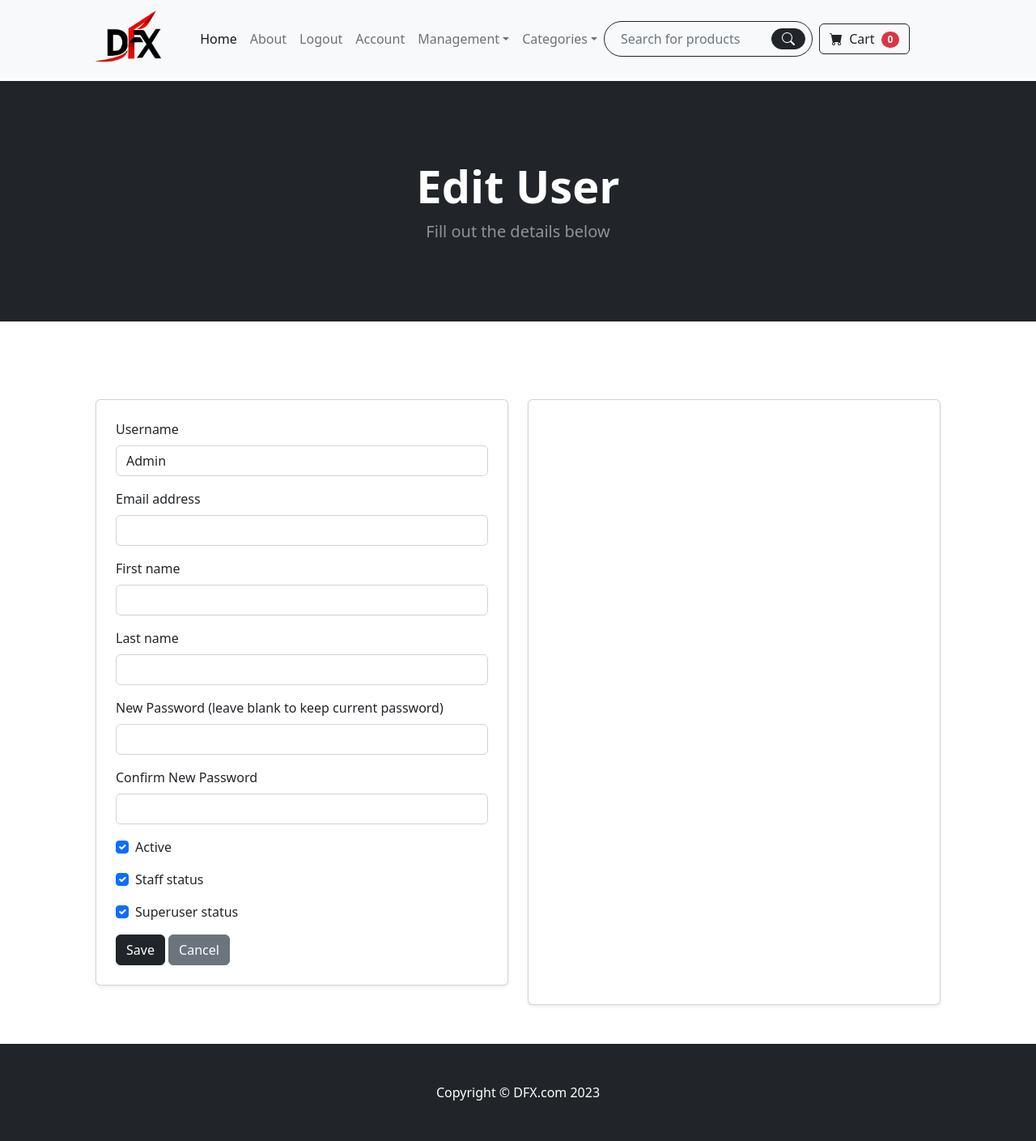
After one commit to davystine/dfx, a Django app: page /users/update/1/ in a window 1280 px wide. The commit adds this page. Shown: the whole page at 81% size. Run offline with Django 5.2, Linux system fonts and the light colour scheme; a user stored in the database is signed in; data comes from the database, SQL or seed files in the repository; both versions use the stored data as it was after the commit; some libraries are stand-ins or nearby versions.

Commit message:
Included User management and turned off debug

```diff
--- a/eshop/eshop/settings.py
+++ b/eshop/eshop/settings.py
@@ -28,7 +28,7 @@ BASE_DIR = Path(__file__).resolve().parent.parent
 SECRET_KEY = 'django-insecure-qn^p*+77e1nm+1^cv0ae7+5e*+t)vm9#agv05#6s#m%s%vaj+g'
 
 # SECURITY WARNING: don't run with debug turned on in production!
-DEBUG = True
+DEBUG = False
 
 ALLOWED_HOSTS = ['*']
 
--- a/eshop/management/forms.py
+++ b/eshop/management/forms.py
@@ -1,5 +1,7 @@
 from django import forms
 from store.models import Item, Category
+from django.contrib.auth.models import User, Group
+from django.contrib.auth.forms import UserCreationForm
 
 class ItemForm(forms.ModelForm):
     class Meta:
@@ -28,12 +30,57 @@ class CategoryForm(forms.ModelForm):
         self.fields['parent_category'].widget.attrs.update({'class': 'form-control'})
 
 
-class UserForm(forms.ModelForm):
+class UserCreationFormWithPassword(UserCreationForm):
     class Meta:
         model = User
         fields = ['username', 'email', 'first_name', 'last_name', 'is_active', 'is_staff', 'is_superuser']
+        widgets = {
+            'username': forms.TextInput(attrs={'class': 'form-control'}),
+            'email': forms.EmailInput(attrs={'class': 'form-control'}),
+            'first_name': forms.TextInput(attrs={'class': 'form-control'}),
+            'last_name': forms.TextInput(attrs={'class': 'form-control'}),
+            'is_active': forms.CheckboxInput(attrs={'class': 'form-check-input'}),
+            'is_staff': forms.CheckboxInput(attrs={'class': 'form-check-input'}),
+            'is_superuser': forms.CheckboxInput(attrs={'class': 'form-check-input'}),
+        }
 
-    def __init__(self, *args, **kwargs):
-        super(UserForm, self).__init__(*args, **kwargs)
-        for field in self.fields.values():
-            field.widget.attrs.update({'class': 'form-control'})
+class UserUpdateForm(forms.ModelForm):
+    new_password = forms.CharField(
+        label='New Password (leave blank to keep current password)',
+        required=False,
+        widget=forms.PasswordInput(attrs={'class': 'form-control'})
+    )
+    new_password2 = forms.CharField(
+        label='Confirm New Password',
+        required=False,
+        widget=forms.PasswordInput(attrs={'class': 'form-control'})
+    )
+
+    class Meta:
+        model = User
+        fields = ['username', 'email', 'first_name', 'last_name', 'is_active', 'is_staff', 'is_superuser']
+        widgets = {
+            'username': forms.TextInput(attrs={'class': 'form-control'}),
+            'email': forms.EmailInput(attrs={'class': 'form-control'}),
+            'first_name': forms.TextInput(attrs={'class': 'form-control'}),
+            'last_name': forms.TextInput(attrs={'class': 'form-control'}),
+            'is_active': forms.CheckboxInput(attrs={'class': 'form-check-input'}),
+            'is_staff': forms.CheckboxInput(attrs={'class': 'form-check-input'}),
+            'is_superuser': forms.CheckboxInput(attrs={'class': 'form-check-input'}),
+        }
+
+    def clean_new_password2(self):
+        password1 = self.cleaned_data.get("new_password")
+        password2 = self.cleaned_data.get("new_password2")
+        if password1 and password2 and password1 != password2:
+            raise forms.ValidationError("Passwords don't match")
+        return password2
+
+    def save(self, commit=True):
+        user = super(UserUpdateForm, self).save(commit=False)
+        new_password = self.cleaned_data.get("new_password")
+        if new_password:
+            user.set_password(new_password)
+        if commit:
+            user.save()
+        return user
--- /dev/null
+++ b/eshop/management/templates/management/user_form.html
@@ -0,0 +1,95 @@
+{% extends "store/base.html" %}
+{% load static %}
+
+{% block content %}
+<!-- Link to user.js (if you have any JavaScript for form enhancements) -->
+<script src="https://code.jquery.com/jquery-3.6.0.min.js"></script>
+<script src="{% static 'js/user.js' %}"></script>
+
+<header class="bg-dark py-5">
+    <div class="container px-4 px-lg-5 my-5">
+        <div class="text-center text-white">
+            <h1 class="display-4 fw-bolder">{% if form.instance.pk %}Edit User{% else %}Add User{% endif %}</h1>
+            <p class="lead fw-normal text-white-50 mb-0">Fill out the details below</p>
+        </div>
+    </div>
+</header>
+
+<section class="py-5">
+    <div class="container px-4 px-lg-5 mt-5">
+        <div class="row justify-content-center">
+            <div class="col-lg-6">
+                <div class="card shadow-sm p-4 mb-4">
+                    <form method="post" id="user-form">
+                        {% csrf_token %}
+
+                        <!-- User Fields -->
+                        <div class="mb-3">
+                            <label for="id_username" class="form-label">{{ form.username.label }}</label>
+                            {{ form.username }}
+                        </div>
+                        <div class="mb-3">
+                            <label for="id_email" class="form-label">{{ form.email.label }}</label>
+                            {{ form.email }}
+                        </div>
+                        <div class="mb-3">
+                            <label for="id_first_name" class="form-label">{{ form.first_name.label }}</label>
+                            {{ form.first_name }}
+                        </div>
+                        <div class="mb-3">
+                            <label for="id_last_name" class="form-label">{{ form.last_name.label }}</label>
+                            {{ form.last_name }}
+                        </div>
+
+                        <!-- Password Fields for New Users Only -->
+                        {% if not form.instance.pk %}
+                        <div class="mb-3">
+                            <label for="id_password1" class="form-label">{{ form.password1.label }}</label>
+                            {{ form.password1 }}
+                        </div>
+                        <div class="mb-3">
+                            <label for="id_password2" class="form-label">{{ form.password2.label }}</label>
+                            {{ form.password2 }}
+                        </div>
+                        {% else %}
+                        <!-- Option to Update Password for Existing Users -->
+                        <div class="mb-3">
+                            <label for="id_new_password" class="form-label">New Password (leave blank to keep current password)</label>
+                            {{ form.new_password }}
+                        </div>
+                        <div class="mb-3">
+                            <label for="id_new_password2" class="form-label">Confirm New Password</label>
+                            {{ form.new_password2 }}
+                        </div>
+                        {% endif %}
+
+                        <div class="mb-3 form-check">
+                            {{ form.is_active }}
+                            <label for="id_is_active" class="form-check-label">{{ form.is_active.label }}</label>
+                        </div>
+                        <div class="mb-3 form-check">
+                            {{ form.is_staff }}
+                            <label for="id_is_staff" class="form-check-label">{{ form.is_staff.label }}</label>
+                        </div>
+                        <div class="mb-3 form-check">
+                            {{ form.is_superuser }}
+                            <label for="id_is_superuser" class="form-check-label">{{ form.is_superuser.label }}</label>
+                        </div>
+
+                        <button type="submit" class="btn btn-dark">Save</button>
+                        <a href="{% url 'management:user_list' %}" class="btn btn-secondary">Cancel</a>
+                    </form>
+                </div>
+            </div>
+
+            <div class="col-lg-6">
+                <div class="card h-100 shadow-sm">
+                    <!-- Optionally, display user details here if editing -->
+                </div>
+            </div>
+
+        </div>
+    </div>
+</section>
+
+{% endblock %}
--- a/eshop/management/urls.py
+++ b/eshop/management/urls.py
@@ -1,5 +1,7 @@
 from django.urls import path
-from . import views, UserListView, UserCreateView, UserUpdateView, UserDeleteView
+from . import views
+from .views import (
+    UserListView, UserCreateView, UserUpdateView, UserDeleteView,)
 
 app_name = 'management'  # Namespace for this app
 
@@ -16,8 +18,10 @@ urlpatterns = [
     path('categories/edit/<int:pk>/', views.CategoryUpdateView.as_view(), name='category_edit'),
     path('categories/delete/<int:pk>/', views.CategoryDeleteView.as_view(), name='category_delete'),
 
+    # User URLs
     path('users/', UserListView.as_view(), name='user_list'),
     path('users/create/', UserCreateView.as_view(), name='user_create'),
-    path('users/<int:pk>/update/', UserUpdateView.as_view(), name='user_update'),
-    path('users/<int:pk>/delete/', UserDeleteView.as_view(), name='user_delete'),
+    path('users/update/<int:pk>/', UserUpdateView.as_view(), name='user_update'),
+    path('users/delete/<int:pk>/', UserDeleteView.as_view(), name='user_delete'),
+
 ]
--- a/eshop/management/views.py
+++ b/eshop/management/views.py
@@ -1,10 +1,11 @@
 from django.shortcuts import render, redirect, get_object_or_404
 from django.views import View
 from store.models import Item, Category
-from management.forms import ItemForm, CategoryForm, UserForm
+from management.forms import ItemForm, CategoryForm, UserCreationFormWithPassword, UserUpdateForm
 from django.contrib import messages
 from .mixins import AdminRequiredMixin
 from django.contrib.auth.models import User
+from django.urls import reverse_lazy
 
 # Item Views
 class ItemListView(AdminRequiredMixin, View):
@@ -106,40 +107,40 @@ class UserListView(AdminRequiredMixin, View):
 
 class UserCreateView(AdminRequiredMixin, View):
     def get(self, request):
-        form = UserForm()
-        return render(request, 'management/user_form.html', {'form': form})
+        form = UserCreationFormWithPassword()
+        return render(request, 'management/user_form.html', {'form': form, 'title': 'Create User'})
 
     def post(self, request):
-        form = UserForm(request.POST)
+        form = UserCreationFormWithPassword(request.POST)
         if form.is_valid():
             form.save()
             messages.success(request, 'User was successfully created.')
             return redirect('management:user_list')
         for error in form.errors.values():
             messages.error(request, error)
-        return render(request, 'management/user_form.html', {'form': form})
+        return render(request, 'management/user_form.html', {'form': form, 'title': 'Create User'})
 
 class UserUpdateView(AdminRequiredMixin, View):
     def get(self, request, pk):
         user = get_object_or_404(User, pk=pk)
-        form = UserForm(instance=user)
-        return render(request, 'management/user_form.html', {'form': form})
+        form = UserUpdateForm(instance=user)
+        return render(request, 'management/user_form.html', {'form': form, 'title': 'Update User'})
 
     def post(self, request, pk):
         user = get_object_or_404(User, pk=pk)
-        form = UserForm(request.POST, instance=user)
+        form = UserUpdateForm(request.POST, instance=user)
         if form.is_valid():
             form.save()
             messages.success(request, 'User was successfully updated.')
             return redirect('management:user_list')
         for error in form.errors.values():
             messages.error(request, error)
-        return render(request, 'management/user_form.html', {'form': form})
+        return render(request, 'management/user_form.html', {'form': form, 'title': 'Update User'})
 
 class UserDeleteView(AdminRequiredMixin, View):
     def post(self, request, pk):
         user = get_object_or_404(User, pk=pk)
-        username = user.username
+        user_name = user.username
         user.delete()
-        messages.success(request, f'User "{username}" was successfully deleted.')
+        messages.success(request, f'User "{user_name}" was successfully deleted.')
         return redirect('management:user_list')
--- a/eshop/store/templates/store/navbar.html
+++ b/eshop/store/templates/store/navbar.html
@@ -29,6 +29,7 @@
                             <ul class="dropdown-menu" aria-labelledby="navbarDropdownManagement">
                                 <li><a class="dropdown-item" href="{% url 'management:item_list' %}">Items</a></li>
                                 <li><a class="dropdown-item" href="{% url 'management:category_list' %}">Categories</a></li>
+                                <li><a class="dropdown-item" href="{% url 'management:user_list' %}">Users</a></li>
                             </ul>
                         </li>
                     {% endif %}
```
Also changed, not shown: eshop/management/templates/management/user_list.html (added, +87 -0 lines), eshop/db.sqlite3.
